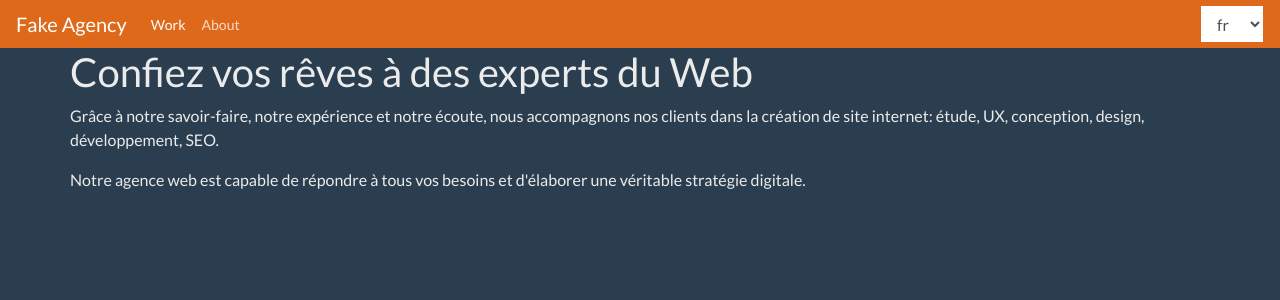
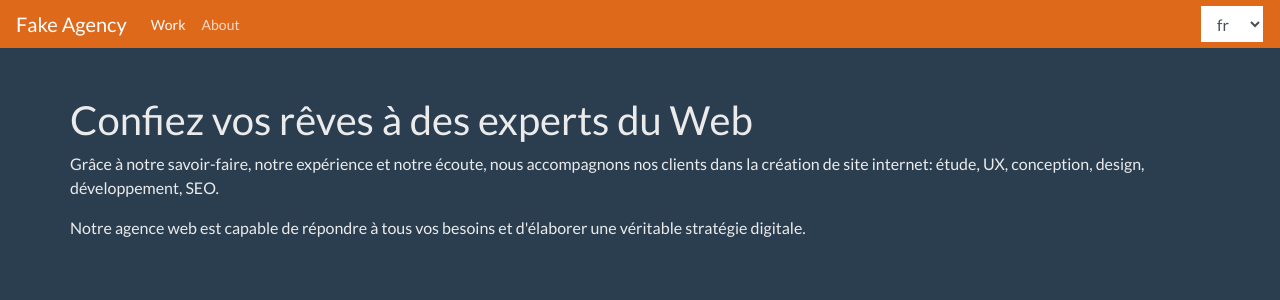
Before and after one commit to ClementPain/fake-agency, a React (Create React App) app: page / in a window 1280 px wide. Shown: the top 300 px of the page. Built offline with nearby package versions, Linux system fonts and the light colour scheme.

Commit message:
small changes

```diff
--- a/src/index.jsx
+++ b/src/index.jsx
@@ -31,14 +31,19 @@ const App = () => {
   return (
     <Router>
       <IntlProvider locale={language} messages={messages[language]}>
-        <Navbar setLanguage={setLanguage} languages={ Object.keys(messages) } />
+        <Navbar
+          setLanguage = { setLanguage }
+          languages = { Object.keys(messages) }
+        />
 
+        <div className="container-fluid mt-5">
           <Switch>
             <Route exact path="/" component={Home} />
             <Route exact path="/work" component={Work} />
             <Route path="/about" component={About} />
             <Route path="/work/:project" component={Project} />
           </Switch>
+        </div>
       </IntlProvider>
     </Router>
   );
```
Lines whose indentation alone changed are shown as unchanged.
